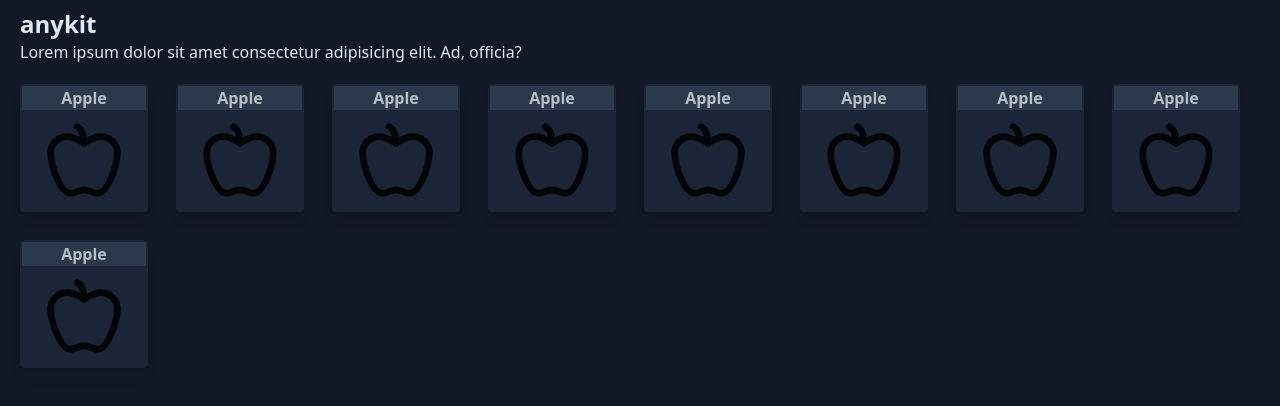
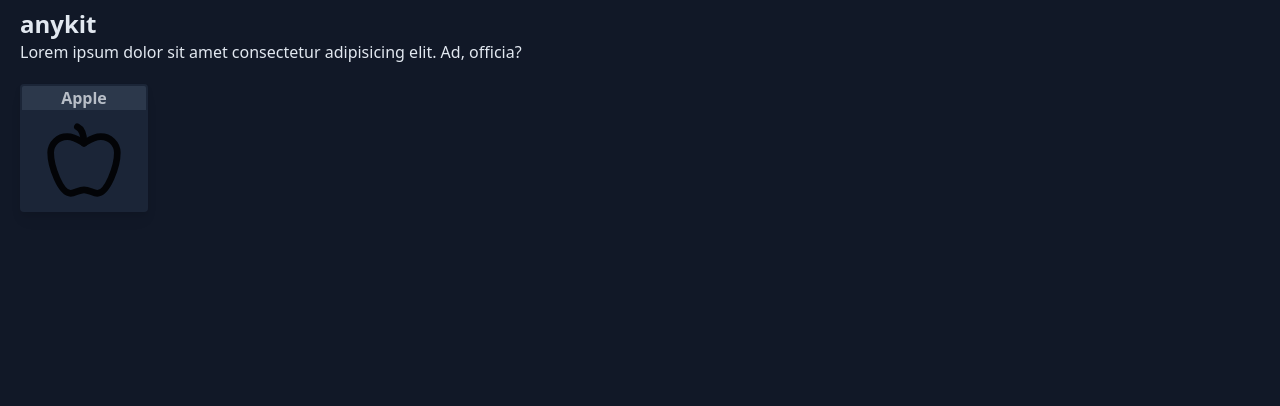
Before and after one commit to tnp2004/anykit, a SvelteKit app: page / in a window 1280 px wide. Shown: the top 406 px of the page. Built offline with nearby package versions, Linux system fonts and the light colour scheme.

Commit message:
:lipstick:Design kit page

```diff
--- a/src/app.css
+++ b/src/app.css
@@ -13,11 +13,15 @@ body {
     }
 
     .lcard-elem {
-        @apply bg-slate-700 block font-bold
+        @apply bg-slate-700 block font-bold cursor-pointer
     }
 
-    .icon {
+    .kit-elem {
         @apply h-full m-auto w-20
+    }
+
+    .btn {
+        @apply rounded-sm cursor-pointer drop-shadow-lg hover:drop-shadow-2xl opacity-80 hover:opacity-100
     }
 
     .border-highlight {
--- /dev/null
+++ b/src/elements/BackBtn.svelte
@@ -0,0 +1,9 @@
+<script lang="ts">
+    import iBack from "../icons/back.svg";
+</script>
+
+<a href="/" class="btn">
+    <div class=" bg-slate-800 inline-block rounded-sm">
+        <img class="m-auto w-9" src={iBack} alt="icon" />
+    </div>
+</a>
--- a/src/elements/Card.svelte
+++ b/src/elements/Card.svelte
@@ -1,11 +1,12 @@
 <script lang="ts">
     export let title: string;
     export let icon: string;
+    export let link: string;
 </script>
 
-<div class="card-element">
+<a class="card-element" href={link}>
     <label class="lcard-elem" for="header">{title}</label>
     <div class="h-full w-full">
-        <img class="icon" src={icon} alt="icon" />
+        <img class="kit-elem" src={icon} alt="icon" />
     </div>
-</div>
+</a>
--- a/src/routes/+page.svelte
+++ b/src/routes/+page.svelte
@@ -9,14 +9,6 @@
         Lorem ipsum dolor sit amet consectetur adipisicing elit. Ad, officia?
     </div>
     <div class="flex flex-wrap gap-7">
-        <Card title="Apple" icon={iApple} />
-        <Card title="Apple" icon={iApple} />
-        <Card title="Apple" icon={iApple} />
-        <Card title="Apple" icon={iApple} />
-        <Card title="Apple" icon={iApple} />
-        <Card title="Apple" icon={iApple} />
-        <Card title="Apple" icon={iApple} />
-        <Card title="Apple" icon={iApple} />
-        <Card title="Apple" icon={iApple} />
+        <Card title="Apple" link="/apple" icon={iApple} />
     </div>
 </div>
--- /dev/null
+++ b/src/routes/apple/+page.svelte
@@ -0,0 +1,17 @@
+<script>
+    import BackBtn from "../../elements/BackBtn.svelte";
+</script>
+
+<div class="px-5 py-2">
+    <div class="flex mb-10">
+        <BackBtn />
+        <div class="w-full text-center mr-[40px]">
+            <h1 class="text-2xl font-bold">Apple</h1>
+        </div>
+    </div>
+
+    <div>
+        <label class="block text-slate-300 font-bold" for="description">Description</label>
+        <p class="text-slate-300">Lorem ipsum dolor sit amet consectetur adipisicing elit. Fuga vel temporibus ullam inventore ipsa expedita blanditiis neque veniam autem iusto.</p>
+    </div>
+</div>
```
Also changed, not shown: src/icons/back.svg (added).
